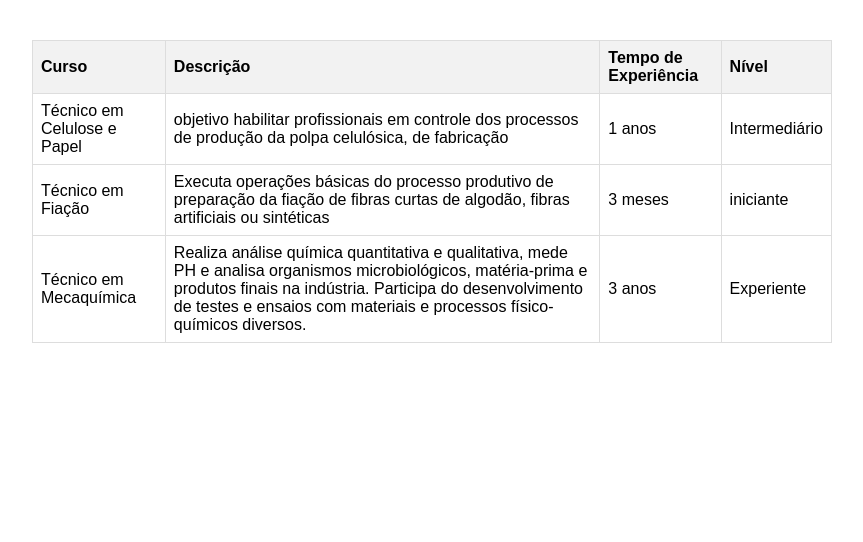
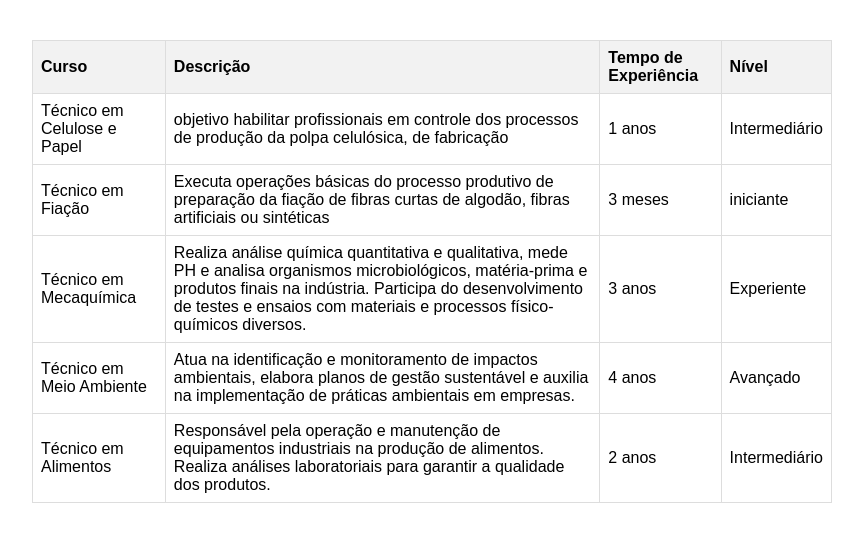
Before and after one commit to aks10-ifal/tabela, a plain HTML site: page index.html in a window 1280 px wide. Shown: the whole page, without its empty margins (208-1071 px from the left). Drawn offline with Linux system fonts and the light colour scheme.

Commit message:
Update index.html

```diff
--- a/index.html
+++ b/index.html
@@ -57,6 +57,20 @@
         </tr>
 
 
+       <tr>
+            <td>Técnico em Meio Ambiente</td>
+            <td>Atua na identificação e monitoramento de impactos ambientais, elabora planos de gestão sustentável e auxilia na implementação de práticas ambientais em empresas.</td>
+            <td>4 anos</td>
+            <td>Avançado</td>
+        </tr>
+
+
+       <tr>
+            <td>Técnico em Alimentos</td>
+            <td>Responsável pela operação e manutenção de equipamentos industriais na produção de alimentos. Realiza análises laboratoriais para garantir a qualidade dos produtos.</td>
+            <td>2 anos</td>
+            <td>Intermediário</td>
+        </tr>
 
     </table>
 </body>
```
